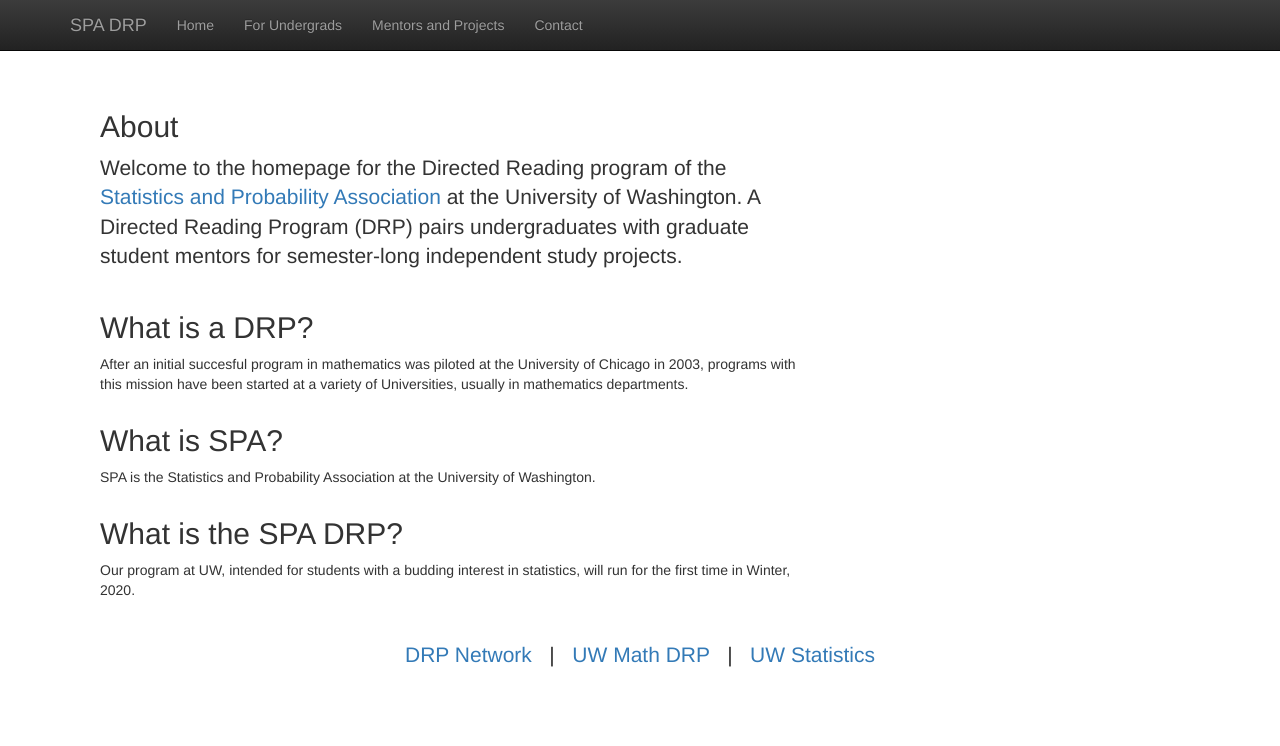
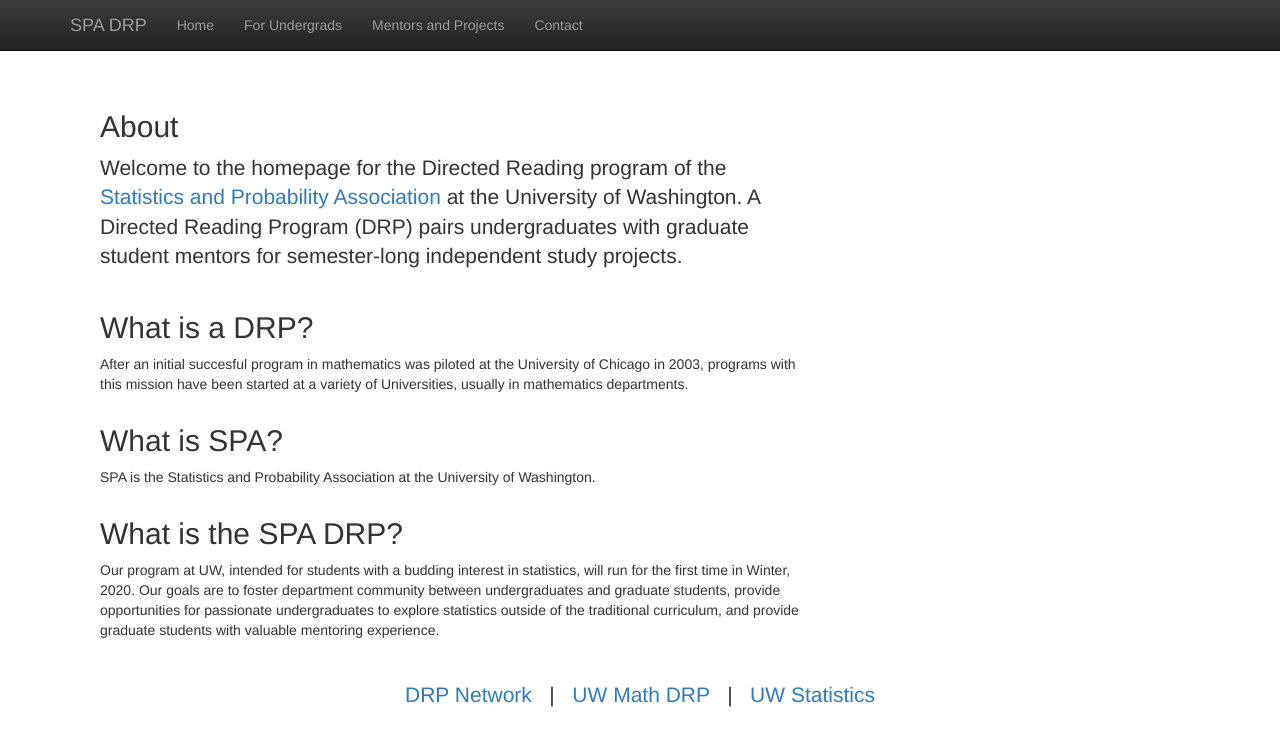
Before and after one commit to anna-neufeld/spa_drp, a Jekyll site: the page built from index.html, in a window 1280 px wide. Shown: the top 746 px of the page. Built offline with Jekyll 4.4.1, drawn with Linux system fonts in a browser that asks for light colours; nearby versions of some CDN libraries; library files that are not in the unit come from our copies.

Commit message:
Editing text

```diff
--- a/index.html
+++ b/index.html
@@ -30,6 +30,9 @@ title:  'SPA Directed Reading Program'
       <h2 class="featurette-heading">What is the SPA DRP? </h2>
       <p>
 Our program at UW, intended for students with a budding interest in statistics, will run for the first time in Winter, 2020.
+Our goals are to foster department community between undergraduates and graduate students, provide opportunities for passionate
+undergraduates to explore statistics outside of the traditional curriculum, and provide graduate students with valuable
+mentoring experience.
 </p>
 </div>
 
```
